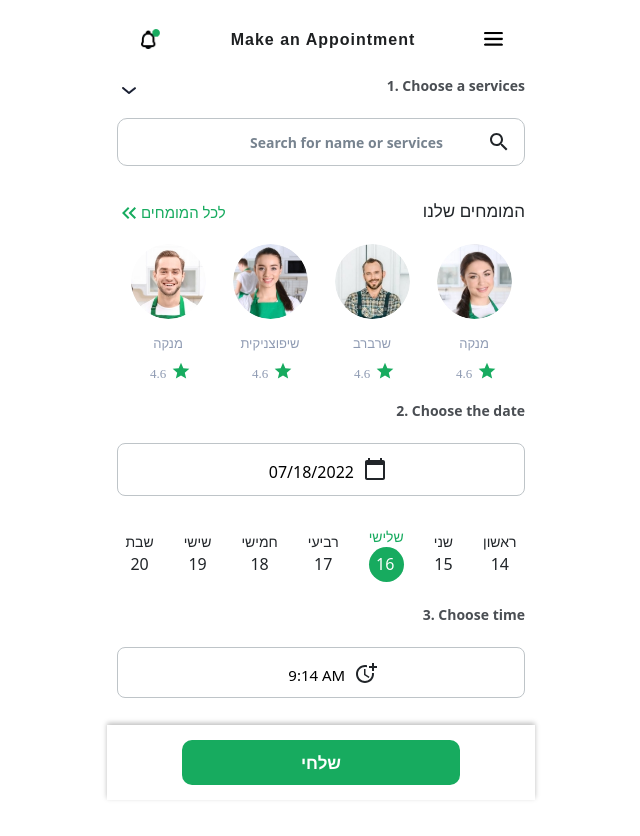
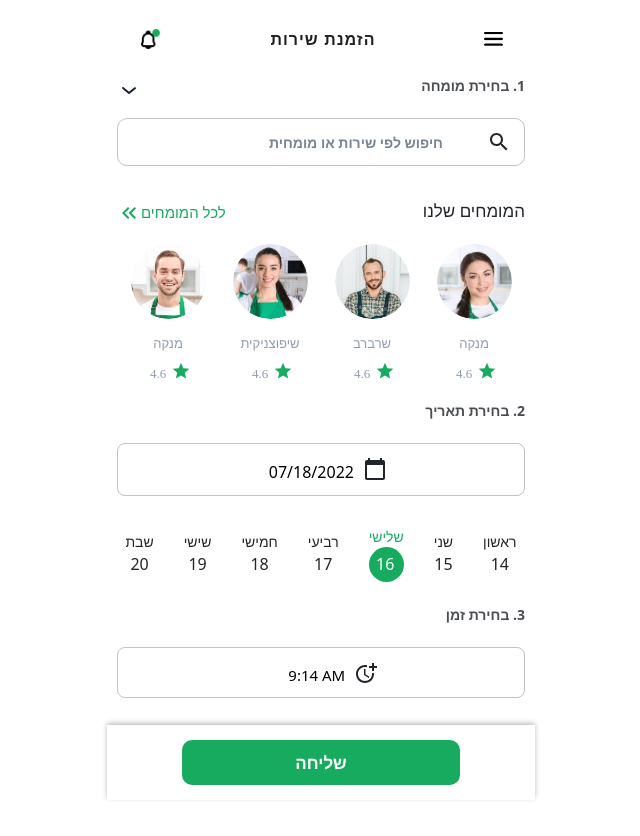
Before and after one commit to binyaalex/home, a React (Create React App) app: page /appointment in a window 1280 px wide. Shown: the top 836 px of the page, without its empty margins (319-959 px from the left). Built offline with nearby package versions, Linux system fonts and the light colour scheme.

Commit message:
put hebrew contnet in appointment page

```diff
--- a/src/App.css
+++ b/src/App.css
@@ -27,3 +27,12 @@ span,
 a {
   text-decoration: none !important;
 }
+
+h1,
+h2,
+h3,
+h4,
+h5,
+h6 {
+  direction: rtl;
+}
--- a/src/components/appointment/Appointment.js
+++ b/src/components/appointment/Appointment.js
@@ -22,19 +22,19 @@ function Appointment() {
   return (
     <>
       <div className="appointmentPage">
-        <Head text="Make an Appointment" />
+        <Head text="הזמנת שירות" />
         <div className="appointment">
           <div className="searchBoxContainer">
             <div className="searchboxHeading">
               <img src={arrowDown} className="arrowDown" alt="arrow" />
-              <h2>1. Choose a services</h2>
+              <h2>1. בחירת מומחה</h2>
             </div>
 
             <div className="searchBox">
               <input
                 id="search"
                 type="search"
-                placeholder="Search for name or services"
+                placeholder="חיפוש לפי שירות או מומחית"
               />
               <SearchIcon />
             </div>
@@ -49,7 +49,7 @@ function Appointment() {
                 aria-hidden="true"
                 style={{ fontSize: "15px" }}
               ></i>
-              <h2>2. Choose the date</h2>
+              <h2>2. בחירת תאריך</h2>
             </div>
             <div
               className="dateSelector"
@@ -77,7 +77,7 @@ function Appointment() {
                 aria-hidden="true"
                 style={{ fontSize: "15px" }}
               ></i>
-              <h2>3. Choose time</h2>
+              <h2>3. בחירת זמן</h2>
             </div>
             <div
               className="timeSelector"
@@ -109,7 +109,7 @@ function Appointment() {
         </div>
         <div className="boxBtn">
             <Link to="/confirm" className="goBtn">
-              שלחי
+              שליחה
             </Link>
         </div>
       </div>
```
